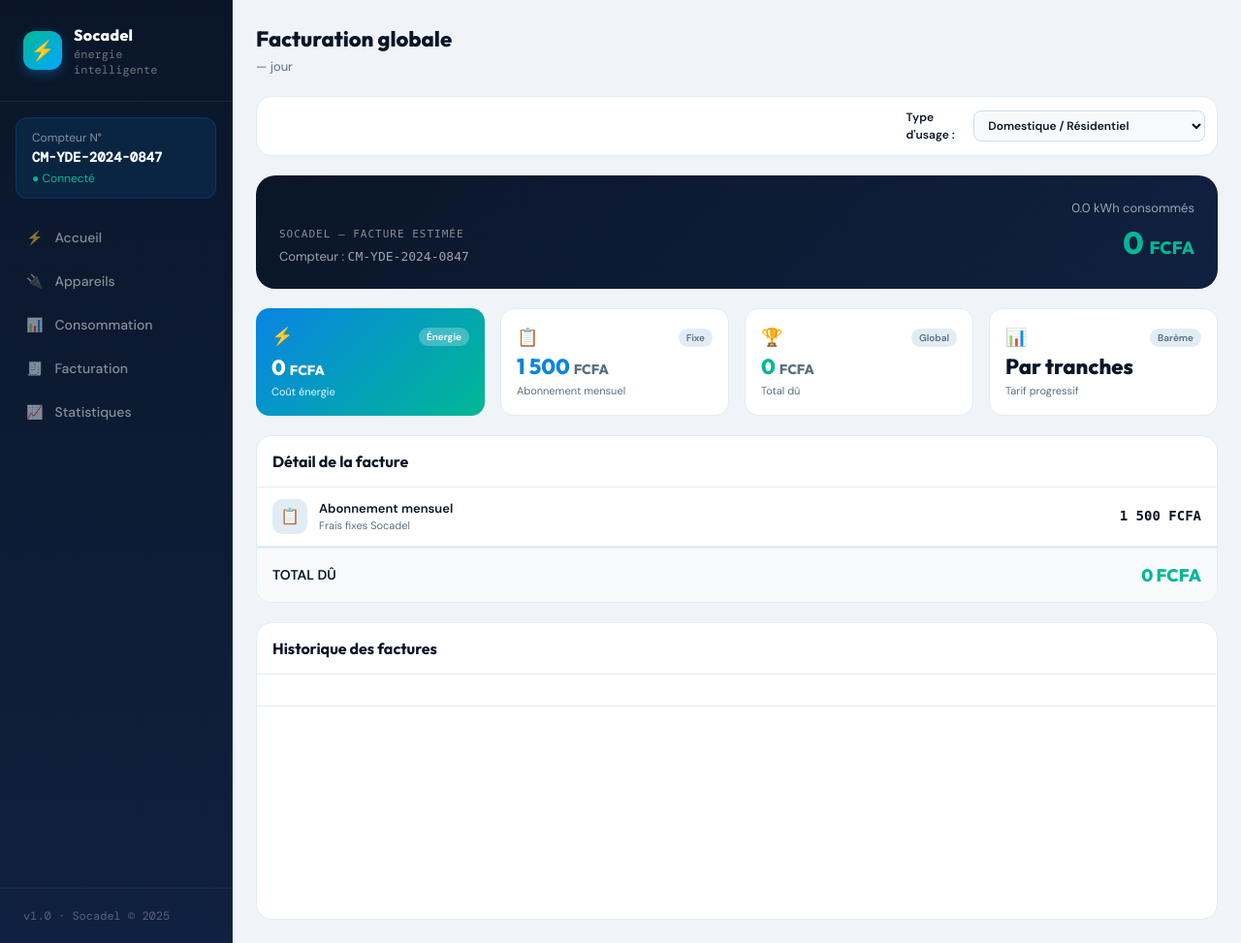
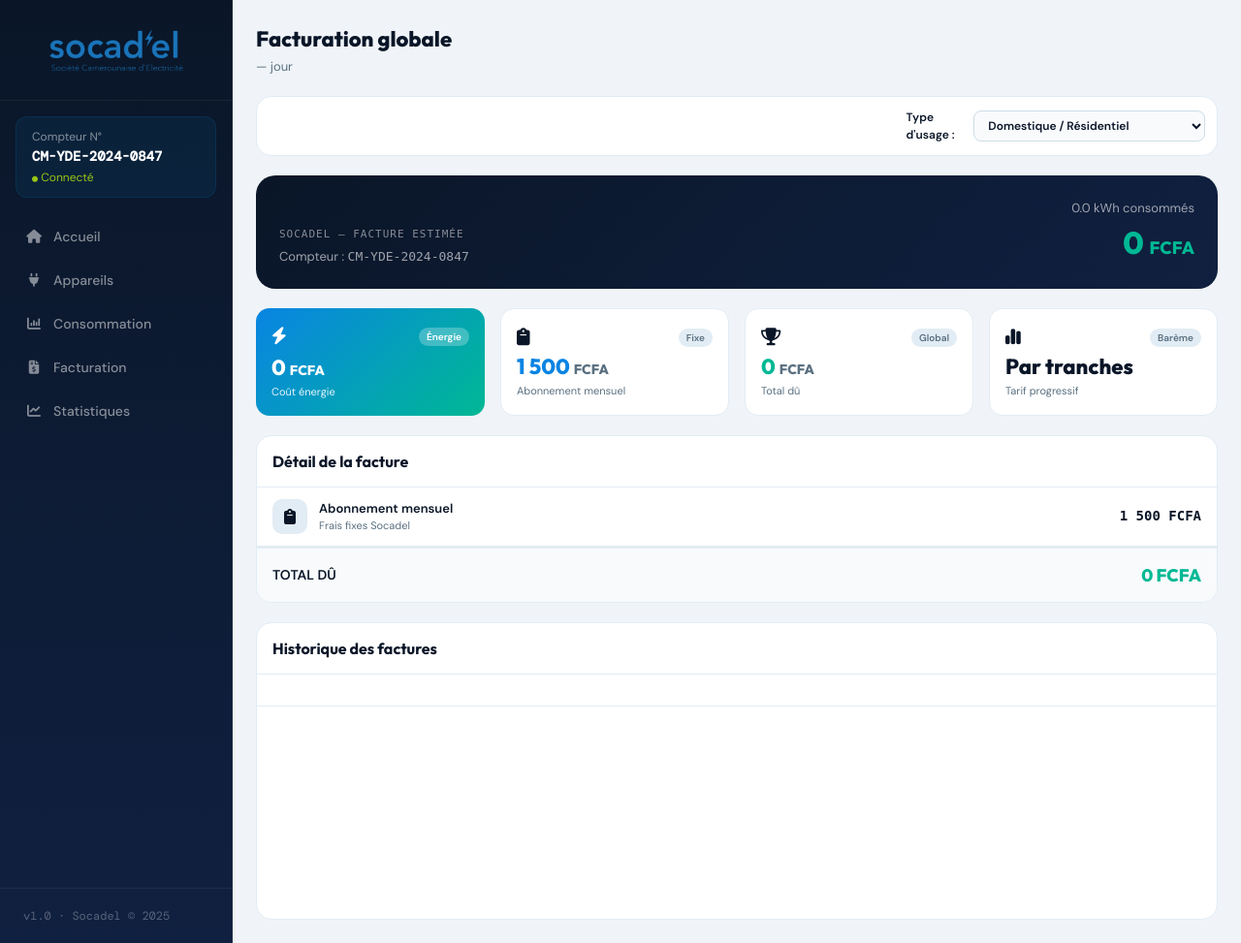
Before and after one commit to Ashley-coder2007/gestion_consommation, a Django app: page /facturation/ in a window 1280 px wide. Shown: the whole page at 97% size. Run offline with Django 5.2, Linux system fonts and the light colour scheme; data that the repository does not hold is empty; a map, chart or similar area stays blank; some libraries are stand-ins or nearby versions.

Commit message:
MAJ TEMPLATE

```diff
--- a/Appareils/templates/appareils/appareil_list.html
+++ b/Appareils/templates/appareils/appareil_list.html
@@ -154,8 +154,8 @@
             <!-- Actions -->
             <td style="padding: 14px 20px; text-align: right;">
               <div style="display: flex; align-items: center; justify-content: flex-end; gap: 8px;">
-                <a href="{% url 'appareil_modifier' a.pk %}" style="text-decoration: none; font-size: 14px; opacity: 0.6;" title="Modifier">✏️</a>
-                <a href="{% url 'appareil_supprimer' a.pk %}" style="text-decoration: none; font-size: 14px; opacity: 0.6;" title="Supprimer" onclick="return confirm('Supprimer {{ a.nom }} ?')">🗑️</a>
+                <a href="{% url 'appareil_modifier' a.pk %}" style="text-decoration: none; font-size: 14px; opacity: 0.6;" title="Modifier"><i class="fa-solid fa-pen"></i></a>
+                <a href="{% url 'appareil_supprimer' a.pk %}" style="text-decoration: none; font-size: 14px; opacity: 0.6;" title="Supprimer" onclick="return confirm('Supprimer {{ a.nom }} ?')"><i class="fa-solid fa-trash"></i></a>
               </div>
             </td>
           </tr>
--- a/Consommation/views.py
+++ b/Consommation/views.py
@@ -32,7 +32,8 @@ class ConsommationGlobaleView(TemplateView):
                 "cout_fcfa": services.calculer_cout_tranches(kwh),
             })
             total_kWh += kwh
-            puissance_totale += a.puissance_nominale
+            if a.statut == Appareil.Statut.ACTIVE:
+                puissance_totale += a.puissance_nominale
 
         for row in rows:
             row["pct"] = (row["conso_kWh"] / total_kWh * 100) if total_kWh else 0
--- a/facturation/templates/facturation/cout_global.html
+++ b/facturation/templates/facturation/cout_global.html
@@ -89,7 +89,7 @@
 
     <div style="background: linear-gradient(135deg, #0984e3 0%, #00b894 100%); color: #ffffff; padding: 16px; border-radius: 14px; min-height: 110px; display: flex; flex-direction: column; justify-content: space-between;">
       <div style="display: flex; justify-content: space-between; align-items: center;">
-        <span style="font-size: 18px;">⚡</span>
+        <span style="font-size: 18px;"><i class="fa-solid fa-bolt"></i></span>
         <span style="font-size: 10px; font-weight: 600; padding: 2px 8px; border-radius: 12px; background: rgba(255,255,255,0.25);">Énergie</span>
       </div>
       <div>
@@ -102,7 +102,7 @@
 
     <div style="background: #ffffff; border: 1px solid #e2ecf4; padding: 16px; border-radius: 14px; min-height: 110px; display: flex; flex-direction: column; justify-content: space-between;">
       <div style="display: flex; justify-content: space-between; align-items: center;">
-        <span style="font-size: 18px;">📋</span>
+        <span style="font-size: 18px;"><i class="fa-solid fa-clipboard"></i></span>
         <span style="font-size: 10px; font-weight: 600; padding: 2px 8px; border-radius: 12px; background: #e2ecf4; color: #5a7080;">Fixe</span>
       </div>
       <div>
@@ -115,7 +115,7 @@
 
     <div style="background: #ffffff; border: 1px solid #e2ecf4; padding: 16px; border-radius: 14px; min-height: 110px; display: flex; flex-direction: column; justify-content: space-between;">
       <div style="display: flex; justify-content: space-between; align-items: center;">
-        <span style="font-size: 18px;">🏆</span>
+        <span style="font-size: 18px;"><i class="fa-solid fa-trophy"></i></span>
         <span style="font-size: 10px; font-weight: 600; padding: 2px 8px; border-radius: 12px; background: #e2ecf4; color: #5a7080;">Global</span>
       </div>
       <div>
@@ -128,7 +128,7 @@
 
     <div style="background: #ffffff; border: 1px solid #e2ecf4; padding: 16px; border-radius: 14px; min-height: 110px; display: flex; flex-direction: column; justify-content: space-between;">
       <div style="display: flex; justify-content: space-between; align-items: center;">
-        <span style="font-size: 18px;">📊</span>
+        <span style="font-size: 18px;"><i class="fa-solid fa-chart-simple"></i></span>
         <span style="font-size: 10px; font-weight: 600; padding: 2px 8px; border-radius: 12px; background: #e2ecf4; color: #5a7080;">Barème</span>
       </div>
       <div>
@@ -150,7 +150,7 @@
     <!-- Ligne Abonnement -->
     <div style="padding: 12px 16px; display: flex; align-items: center; justify-content: space-between; border-bottom: 1px solid #e2ecf4; flex-wrap: wrap; gap: 8px;">
       <div style="display: flex; align-items: center; gap: 12px;">
-        <div style="width: 36px; height: 36px; border-radius: 10px; background: #e2ecf4; display: flex; align-items: center; justify-content: center;">📋</div>
+        <div style="width: 36px; height: 36px; border-radius: 10px; background: #e2ecf4; display: flex; align-items: center; justify-content: center;"><i class="fa-solid fa-clipboard"></i></div>
         <div>
           <div style="font-weight: 600; font-size: 13px; color: #0a1628;">Abonnement mensuel</div>
           <div style="font-size: 11px; color: #5a7080;">Frais fixes Socadel</div>
@@ -211,7 +211,7 @@
           <span style="font-size: 11px; font-weight: 600; padding: 3px 8px; border-radius: 6px;
                        background: {% if h.statut == 'payée' %}#e6f9f5{% else %}#fff4e5{% endif %};
                        color: {% if h.statut == 'payée' %}#00b894{% else %}#e17055{% endif %};">
-            {% if h.statut == 'payée' %}✓ Payée{% else %}⏳ En attente{% endif %}
+            {% if h.statut == 'payée' %}<i class="fa-solid fa-check"></i> Payée{% else %}<i class="fa-regular fa-clock"></i> En attente{% endif %}
           </span>
         </div>
       </div>
@@ -296,7 +296,6 @@
     const coutEnergie = calculerEnergieGlobal(totalKwhGlobal, usage);
     const totalFacture = coutEnergie + abonnement;
 
-    // Mise à jour des cartes et bannières
     document.getElementById('facture_total_banner').textContent = Math.round(totalFacture).toLocaleString('fr');
     document.getElementById('facture_total_stat').textContent = Math.round(totalFacture).toLocaleString('fr');
     document.getElementById('facture_total_bottom').textContent = Math.round(totalFacture).toLocaleString('fr');
@@ -304,7 +303,6 @@
     document.getElementById('facture_abonnement_stat').textContent = abonnement.toLocaleString('fr');
     document.getElementById('row_abonnement_valeur').textContent = abonnement.toLocaleString('fr');
 
-    // Répartition des coûts par appareil au prorata
     const costElements = document.querySelectorAll('.app_calculated_cost');
     const percentElements = document.querySelectorAll('.part_pourcentage');
 
--- a/theme/static/css/dist/styles.css
+++ b/theme/static/css/dist/styles.css
@@ -11,12 +11,9 @@
     --text-xs--line-height: calc(1 / 0.75);
     --text-sm: 0.875rem;
     --text-sm--line-height: calc(1.25 / 0.875);
-    --text-base: 1rem;
-    --text-base--line-height: calc(1.5 / 1);
     --text-2xl: 1.5rem;
     --text-2xl--line-height: calc(2 / 1.5);
     --font-weight-bold: 700;
-    --font-weight-extrabold: 800;
     --radius-lg: 0.5rem;
     --radius-xl: 0.75rem;
     --default-transition-duration: 150ms;
@@ -176,6 +173,9 @@
   }
 }
 @layer utilities {
+  .static {
+    position: static;
+  }
   .mx-4 {
     margin-inline: calc(var(--spacing) * 4);
   }
@@ -215,11 +215,8 @@
   .justify-between {
     justify-content: space-between;
   }
-  .gap-2 {
-    gap: calc(var(--spacing) * 2);
-  }
-  .gap-3 {
-    gap: calc(var(--spacing) * 3);
+  .justify-center {
+    justify-content: center;
   }
   :where(.space-y-1 > :not(:last-child)) {
     --tw-space-y-reverse: 0;
@@ -278,10 +275,6 @@
     font-size: var(--text-2xl);
     line-height: var(--tw-leading, var(--text-2xl--line-height));
   }
-  .text-base {
-    font-size: var(--text-base);
-    line-height: var(--tw-leading, var(--text-base--line-height));
-  }
   .text-sm {
     font-size: var(--text-sm);
     line-height: var(--tw-leading, var(--text-sm--line-height));
@@ -293,10 +286,6 @@
   .font-bold {
     --tw-font-weight: var(--font-weight-bold);
     font-weight: var(--font-weight-bold);
-  }
-  .font-extrabold {
-    --tw-font-weight: var(--font-weight-extrabold);
-    font-weight: var(--font-weight-extrabold);
   }
   .text-white {
     color: var(--color-white);
--- a/theme/static_src/src/styles.css
+++ b/theme/static_src/src/styles.css
@@ -9,7 +9,8 @@
   --color-bg: #f0f4f8;
   --color-border: #ccdde9;
   --color-muted: #5a7080;
-
+  --color-brand-green: #98C516;
+  --color-brand-blue: #0E6AA7;
   --font-display: "Outfit", sans-serif;
   --font-sans: "DM Sans", sans-serif;
   --font-mono: "DM Mono", monospace;
--- a/theme/templates/base.html
+++ b/theme/templates/base.html
@@ -1,4 +1,5 @@
 {% load tailwind_tags %}
+{% load static %}
 <!DOCTYPE html>
 <html lang="fr">
 <head>
@@ -17,7 +18,7 @@
   <style>
     body { background:#f0f4f8; color:#0a1628; font-family:'DM Sans',sans-serif; overflow: hidden; height: 100vh;}
     ::-webkit-scrollbar { width:5px; height: 5px;}
-    ::-webkit-scrollbar-thumb { background:rgba(9,132,227,.25); border-radius:3px; }
+    ::-webkit-scrollbar-thumb { background:rgba(14,106,167,.25); border-radius:3px; }
 
     .sidebar-link {
       display:flex; align-items:center; gap:12px;
@@ -29,14 +30,14 @@
     }
     .sidebar-link:hover  { background:rgba(255,255,255,.06); color:rgba(255,255,255,.85); }
     .sidebar-link.active {
-      background:linear-gradient(90deg,rgba(9,132,227,.3),rgba(0,184,148,.15));
-      border-left-color:#00b894; color:#fff;
+      background:linear-gradient(90deg,rgba(14,106,167,.3),rgba(152,197,22,.15));
+      border-left-color:#98C516; color:#fff;
     }
     .btn-primary {
       display:inline-flex; align-items:center; gap:6px;
       padding:10px 20px; border-radius:12px; font-size:.875rem;
       font-weight:600; border:none; cursor:pointer;
-      background:linear-gradient(135deg,#0984e3,#00b894); color:#fff;
+      background:linear-gradient(135deg,#0E6AA7,#98C516); color:#fff;
       transition:opacity .2s,transform .15s;
     }
     .btn-primary:hover { opacity:.9; transform:scale(1.02); }
@@ -49,7 +50,7 @@
     }
     .btn-secondary:hover { background:#f0f4f8; }
     .card { background:#fff; border:1px solid #ccdde9; border-radius:16px; overflow: hidden;}
-    .stat-accent { background:linear-gradient(135deg,#0984e3,#00b894) !important; color:#fff !important; border:none !important; }
+    .stat-accent { background:linear-gradient(135deg,#0E6AA7,#98C516) !important; color:#fff !important; border:none !important; }
 
     label { display:block; font-size:.75rem; font-weight:500; color:#5a7080; margin-bottom:6px; }
     input[type=text],input[type=number],input[type=date],select,textarea {
@@ -59,13 +60,17 @@
       transition:border-color .2s,box-shadow .2s;
     }
     input:focus,select:focus,textarea:focus {
-      border-color:#0984e3; box-shadow:0 0 0 3px rgba(9,132,227,.15);
+      border-color:#0E6AA7; box-shadow:0 0 0 3px rgba(14,106,167,.15);
     }
-    .badge-active   { background:rgba(0,184,148,.12); color:#00b894; padding:3px 10px; border-radius:999px; font-size:.75rem; font-weight:600; display: inline-flex; align-items: center; gap: 4px;}
+    .badge-active   { background:rgba(152,197,22,.12); color:#98C516; padding:3px 10px; border-radius:999px; font-size:.75rem; font-weight:600; display: inline-flex; align-items: center; gap: 4px;}
     .badge-inactive { background:rgba(203,213,225,.4); color:#94a3b8; padding:3px 10px; border-radius:999px; font-size:.75rem; font-weight:600; display: inline-flex; align-items: center; gap: 4px;}
 
     /* Conteneurs de graphiques */
     .chart-box { position:relative; width:100%; }
+
+    /* Logo dans la sidebar */
+    .sidebar-logo { width:100%; max-width:150px; height:auto; display:block; }
+    .sidebar-logo-mobile { height:24px; width:auto; display:block; }
 
     /* Mobile Sidebar Toggle */
     #mobile-menu-toggle { display: none; }
@@ -94,49 +99,40 @@
 <aside class="flex flex-col h-full shrink-0"
        style="width:240px;background:linear-gradient(180deg,#0a1628,#102040);border-right:1px solid rgba(255,255,255,.06)">
 
-  <!-- Header Sidebar avec le Logo Éclair (Bloc Cyan / Électricité) -->
-  <div class="px-6 py-6" style="border-bottom:1px solid rgba(255,255,255,.06)">
-    <div class="flex items-center gap-3">
-      <!-- Icone Logo Électricité -->
-      <div style="width:40px; height:40px; background:linear-gradient(135deg, #00b894, #00a8ff); border-radius:12px; display:flex; align-items:center; justify-content:center; color:#ffffff; font-size:20px; font-weight:bold; flex-shrink:0; box-shadow:0 4px 12px rgba(0, 168, 255, 0.3);">
-        ⚡
-      </div>
-      <div>
-        <div class="text-white text-base font-extrabold" style="font-family:'Outfit',sans-serif; letter-spacing: 0.3px;">Socadel</div>
-        <div class="text-xs" style="color:rgba(255,255,255,.4);font-family:'DM Mono',monospace">énergie intelligente</div>
-      </div>
-    </div>
+  <!-- Header Sidebar avec Logo -->
+  <div class="px-6 py-6 flex items-center justify-center" style="border-bottom:1px solid rgba(255,255,255,.06)">
+    <img src="{% static 'images/logo-socadel.png' %}" alt="Socadel" class="sidebar-logo" />
   </div>
 
   <div class="mx-4 mt-4 px-4 py-3 rounded-xl"
-       style="background:rgba(9,132,227,.12);border:1px solid rgba(9,132,227,.2)">
+       style="background:rgba(14,106,167,.12);border:1px solid rgba(14,106,167,.2)">
     <div class="text-xs" style="color:rgba(255,255,255,.5);margin-bottom:2px">Compteur N°</div>
     <div class="text-white text-sm font-bold" style="font-family:'DM Mono',monospace">
       {{ compteur_numero|default:"CM-YDE-2024-0847" }}
     </div>
-    <div class="text-xs mt-1" style="color:#00b894">● Connecté</div>
+    <div class="text-xs mt-1" style="color:#98C516"><i class="fa-solid fa-circle" style="font-size:6px;"></i> Connecté</div>
   </div>
 
   <nav class="flex-1 px-3 mt-5 space-y-1">
     <a href="{% url 'accueil' %}"
        class="sidebar-link {% if active_nav == 'accueil' %}active{% endif %}">
-      <span>⚡</span> Accueil
+      <i class="fa-solid fa-house" style="width:16px;text-align:center;"></i> Accueil
     </a>
     <a href="{% url 'appareil_list' %}"
        class="sidebar-link {% if active_nav == 'appareils' %}active{% endif %}">
-      <span>🔌</span> Appareils
+      <i class="fa-solid fa-plug" style="width:16px;text-align:center;"></i> Appareils
     </a>
     <a href="{% url 'consommation_globale' %}"
        class="sidebar-link {% if active_nav == 'consommation' %}active{% endif %}">
-      <span>📊</span> Consommation
+      <i class="fa-solid fa-chart-column" style="width:16px;text-align:center;"></i> Consommation
     </a>
     <a href="{% url 'cout_global' %}"
        class="sidebar-link {% if active_nav == 'facturation' %}active{% endif %}">
-      <span>🧾</span> Facturation
+      <i class="fa-solid fa-file-invoice-dollar" style="width:16px;text-align:center;"></i> Facturation
     </a>
     <a href="{% url 'statistique' %}"
        class="sidebar-link {% if active_nav == 'statistiques' %}active{% endif %}">
-      <span>📈</span> Statistiques
+      <i class="fa-solid fa-chart-line" style="width:16px;text-align:center;"></i> Statistiques
     </a>
   </nav>
 
@@ -150,13 +146,8 @@
 
     <!-- Menu Hamburger Mobile -->
     <div class="lg:hidden p-4 bg-white border-b border-[#ccdde9] flex items-center justify-between">
-      <button id="mobile-menu-toggle" class="text-2xl p-1 rounded-lg">☰</button>
-      <div class="flex items-center gap-2">
-        <div style="width:28px; height:28px; background:linear-gradient(135deg, #00b894, #00a8ff); border-radius:8px; display:flex; align-items:center; justify-content:center; color:#ffffff; font-size:14px;">
-          ⚡
-        </div>
-        <span class="font-bold text-sm">Socadel</span>
-      </div>
+      <button id="mobile-menu-toggle" class="text-2xl p-1 rounded-lg"><i class="fa-solid fa-bars"></i></button>
+      <img src="{% static 'images/logo-socadel.png' %}" alt="Socadel" class="sidebar-logo-mobile" />
     </div>
 
     <!-- Zone de contenu propre -->
```
Also changed, not shown: Consommation/templates/consommation/consommation_appareil.html (+5 -5 lines), Consommation/templates/consommation/consommation_globale.html (+4 -4 lines), facturation/templates/facturation/cout_appareil.html (+5 -5 lines), theme/static/images/logo-socadel.png (added).
